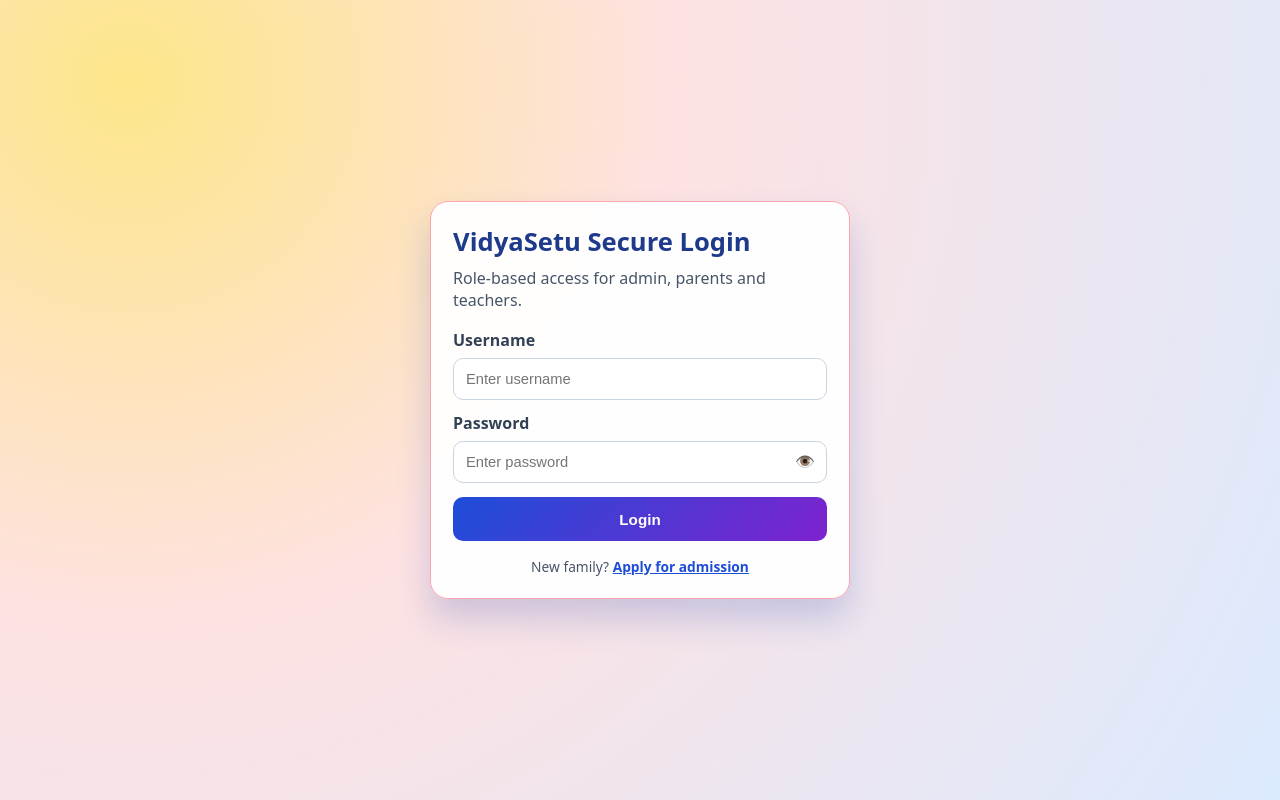
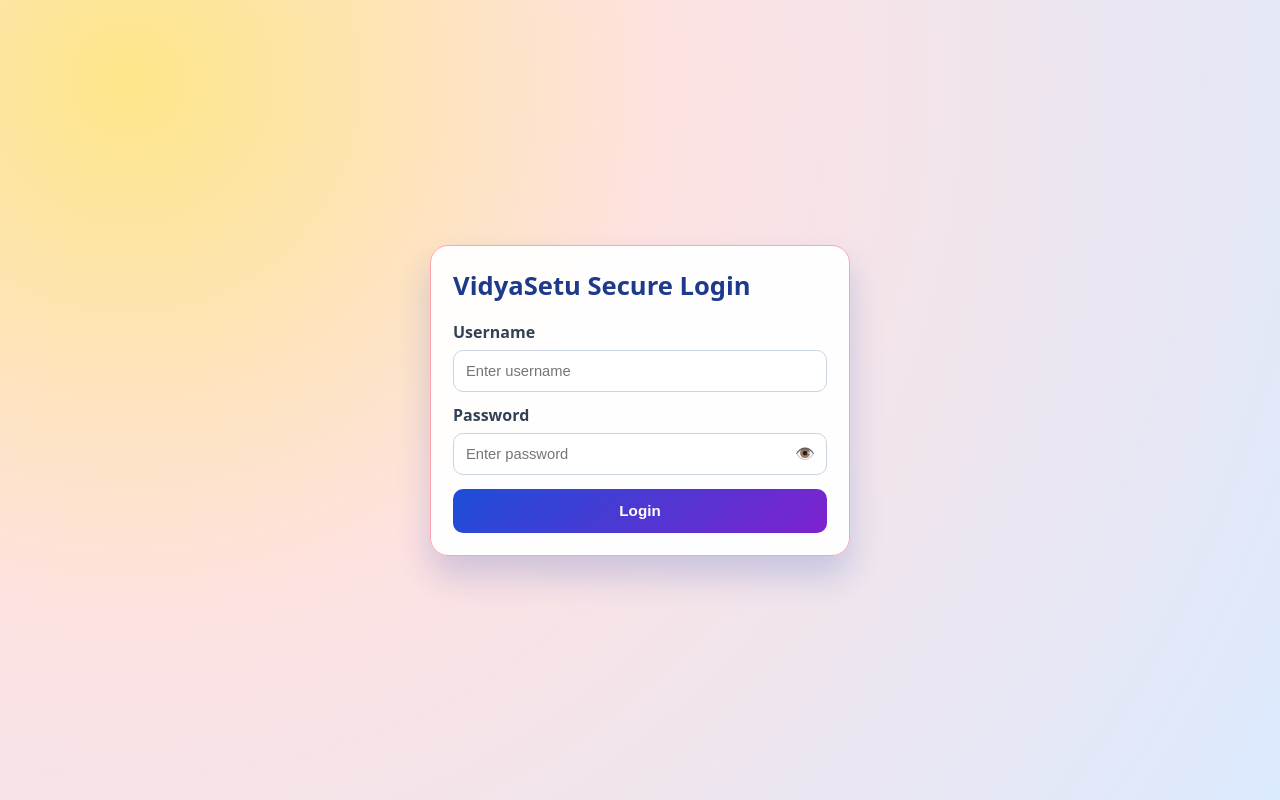
Before and after one commit to amrunaad-hub/SMT-School-App, a React (Vite) app in the folder client/: page /login in a window 1280 px wide. Built offline with nearby package versions, Linux system fonts and the light colour scheme; what quill-table-better, react-quill-new would draw is missing.

Commit message:
Remove subtitle and admission link from login page

```diff
--- a/client/src/components/Login.jsx
+++ b/client/src/components/Login.jsx
@@ -1,5 +1,4 @@
 import React, { useState } from 'react';
-import { Link } from 'react-router-dom';
 
 const Login = ({ onLogin, sessionExpired }) => {
   const [username, setUsername] = useState('');
@@ -25,8 +24,7 @@
   return (
     <main style={{ minHeight: '100vh', display: 'flex', alignItems: 'center', justifyContent: 'center', padding: '18px', background: 'radial-gradient(circle at 10% 10%, #fde68a 0%, #fee2e2 40%, #dbeafe 100%)' }}>
       <section style={{ width: '100%', maxWidth: '420px', background: 'rgba(255,255,255,0.96)', border: '1px solid #fda4af', borderRadius: '18px', padding: '22px', boxShadow: '0 20px 34px rgba(30, 64, 175, 0.2)' }}>
-        <h1 style={{ margin: 0, color: '#1e3a8a', fontSize: '1.6rem' }}>VidyaSetu Secure Login</h1>
-        <p style={{ color: '#475569', marginTop: '8px', marginBottom: '18px' }}>Role-based access for admin, parents and teachers.</p>
+        <h1 style={{ margin: '0 0 18px', color: '#1e3a8a', fontSize: '1.6rem' }}>VidyaSetu Secure Login</h1>
 
         {sessionExpired && (
           <p style={{ background: '#eff6ff', border: '1px solid #93c5fd', color: '#1e3a8a', fontWeight: 600, borderRadius: '10px', padding: '10px 12px', marginTop: 0, marginBottom: '14px', fontSize: '0.85rem' }}>
@@ -72,10 +70,6 @@
             {isSubmitting ? 'Signing in...' : 'Login'}
           </button>
         </form>
-
-        <p style={{ textAlign: 'center', marginTop: '16px', marginBottom: 0, fontSize: '0.86rem', color: '#475569' }}>
-          New family? <Link to="/apply" style={{ color: '#1d4ed8', fontWeight: 700 }}>Apply for admission</Link>
-        </p>
       </section>
     </main>
   );
```
